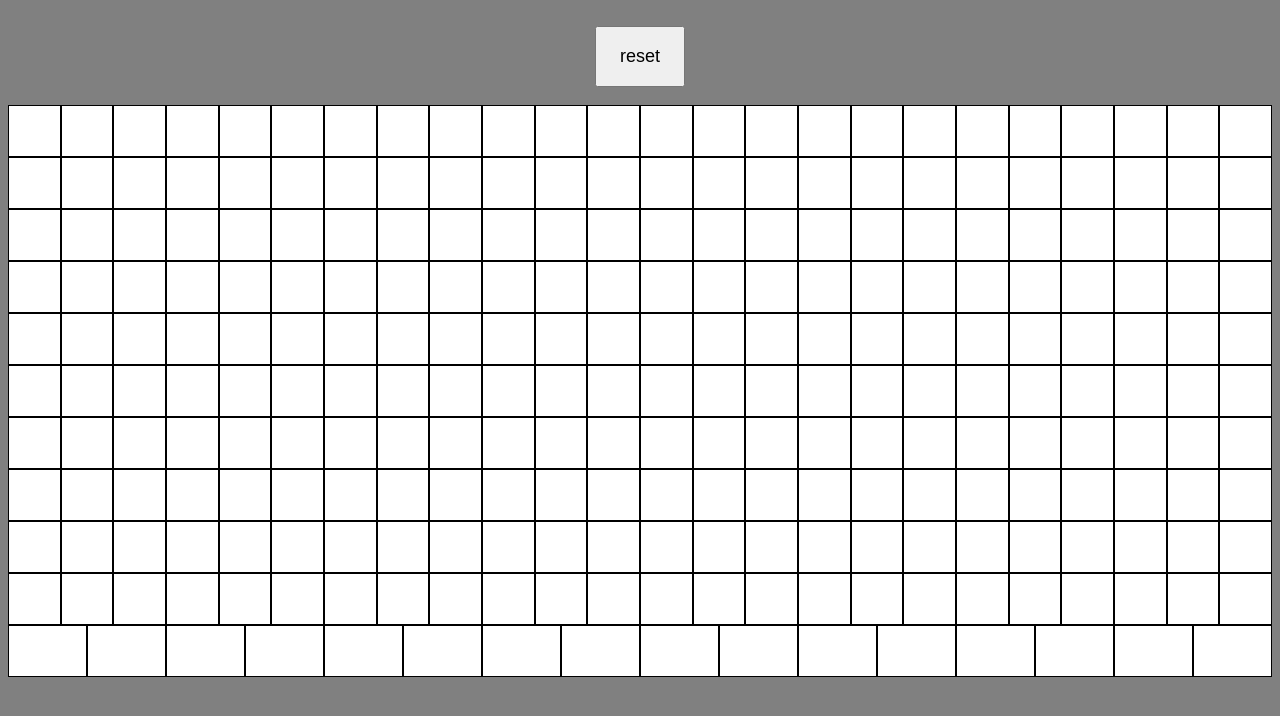
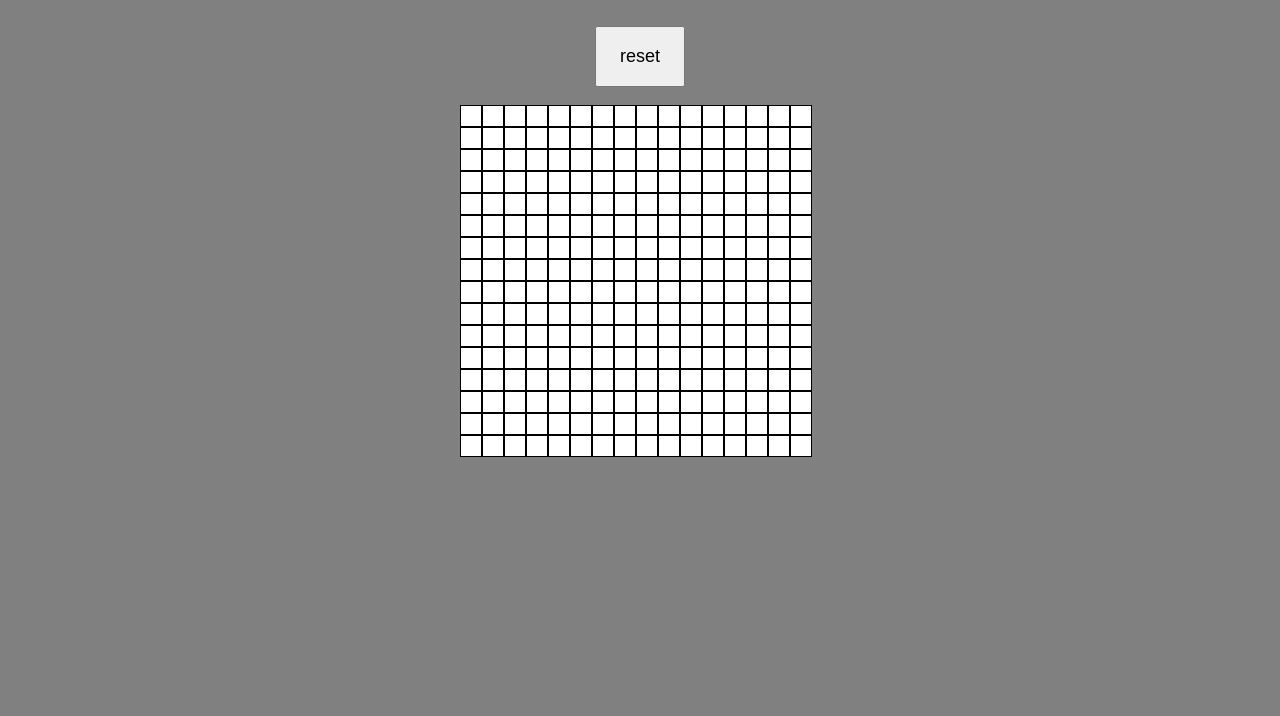
Before and after one commit to MOGARRR/odin-Etch-a-sketch, a plain HTML site: page index.html in a window 1280 px wide. Drawn offline with Linux system fonts and the light colour scheme.

Commit message:
fixed one large grid and it is momentarily a perfect square with even sides.

```diff
--- a/etcha_style.css
+++ b/etcha_style.css
@@ -15,10 +15,11 @@ button{
 
 #container{
     display: flex;
-    flex-direction: row;
-    flex-wrap: wrap;
-    height: fit-content;
-    width: 100%;
+    flex-flow: row wrap;
+    align-self: center;
+    max-width: 360px;
+    max-height: 360px;
+
 
 
 
@@ -26,9 +27,9 @@ button{
 #grid{
     background-color: white;
     border: 1px solid black;
-    min-height: 50px;
-    min-width: 50px;
-    flex-grow: 1;
+    min-height: 20px;
+    min-width: 20px;
+
 }
 
 .active{
```
